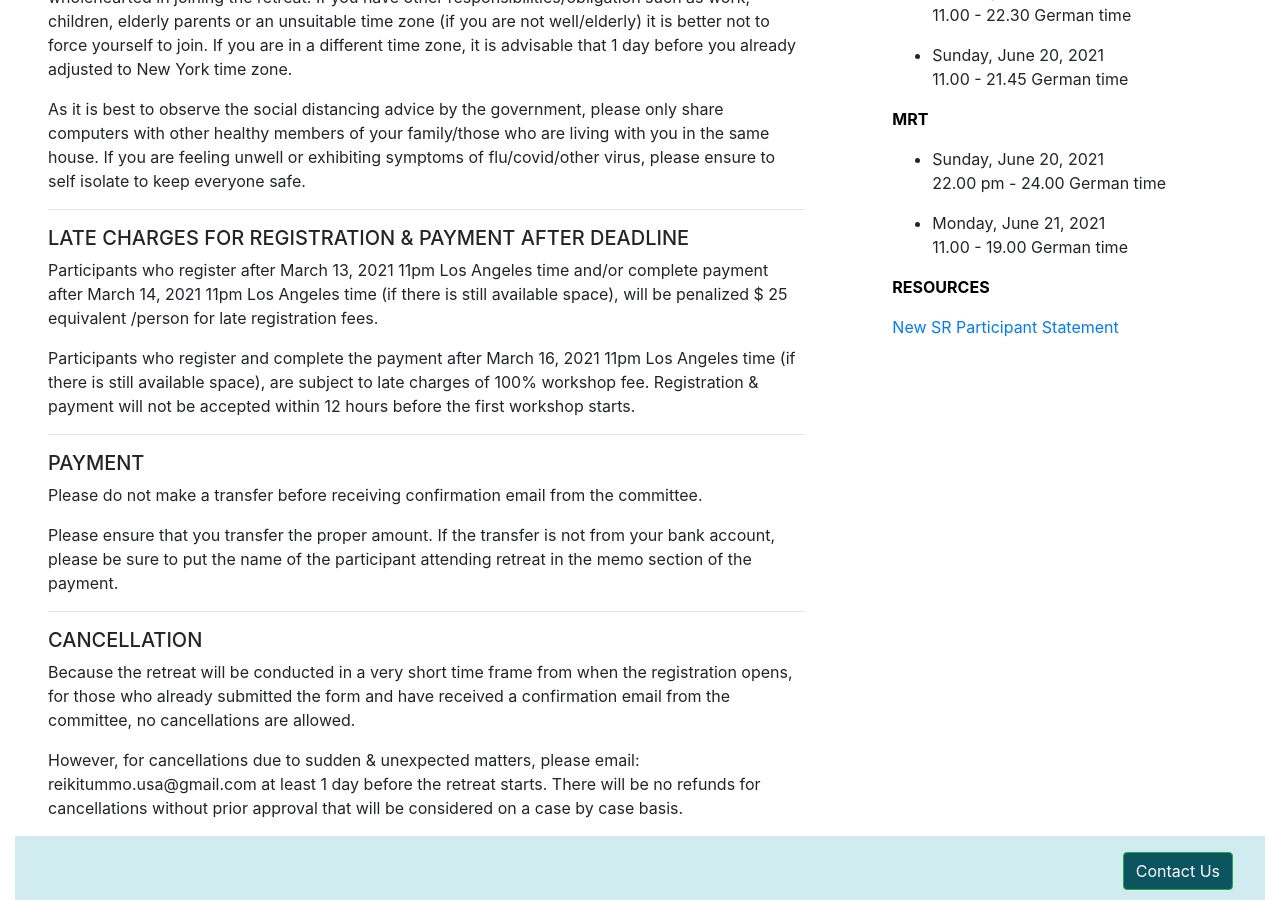
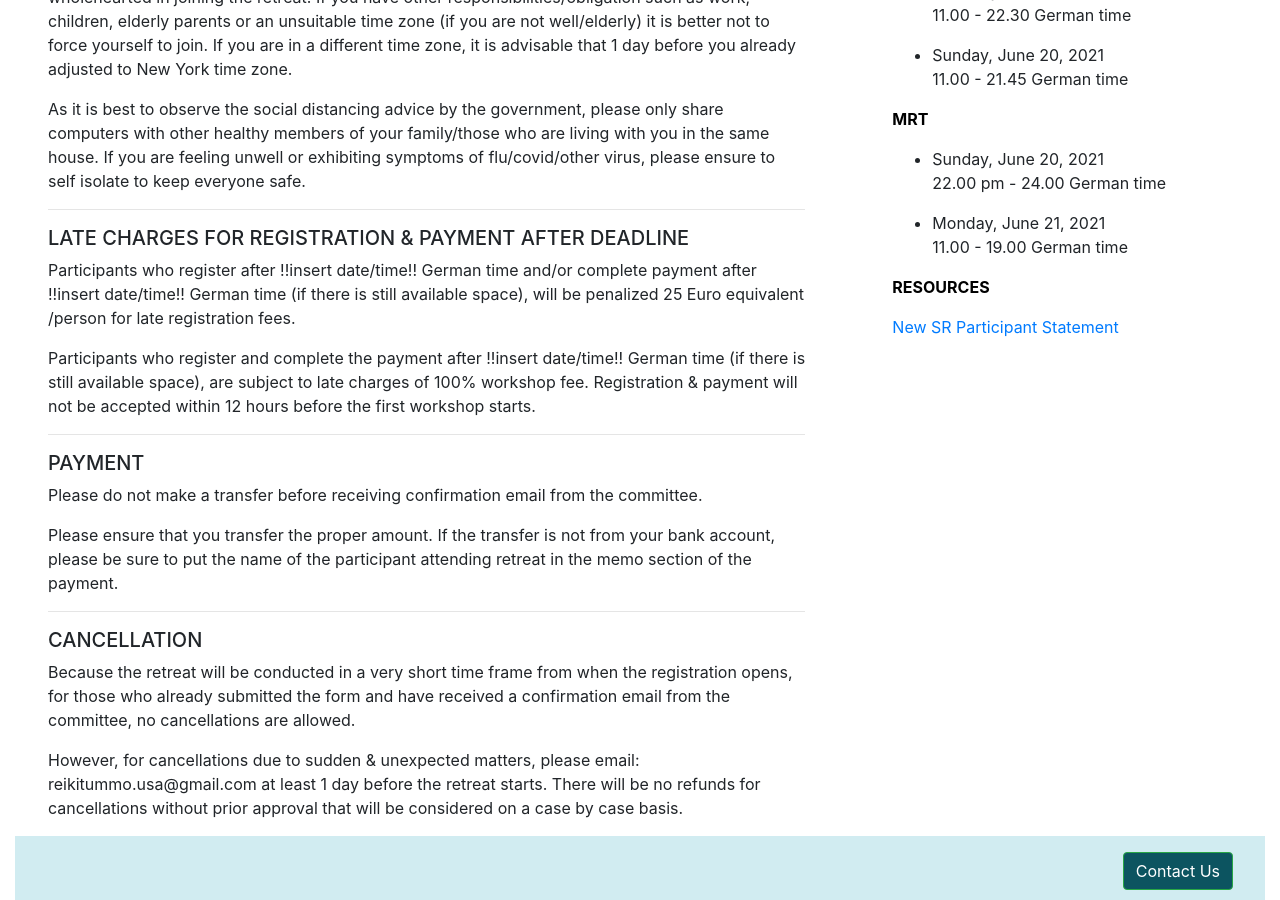
Before and after one commit to dizzy42/retreat_europe_2021, a Jekyll site: the page built from registration.html, in a window 1280 px wide and 900 px high, scrolled down 825 px. Built offline with Jekyll 4.4.1, drawn with Linux system fonts in a browser that asks for light colours.

Commit message:
Took out some LA date/times

```diff
--- a/registration.html
+++ b/registration.html
@@ -31,10 +31,10 @@
       LATE CHARGES FOR REGISTRATION & PAYMENT AFTER DEADLINE
     </h5>
     <p>
-      Participants who register after March 13, 2021 11pm Los Angeles time and/or complete payment after March 14, 2021 11pm Los Angeles time (if there is still available space), will be penalized $ 25 equivalent /person for late registration fees.
+      Participants who register after !!insert date/time!! German time and/or complete payment after !!insert date/time!! German time (if there is still available space), will be penalized 25 Euro equivalent /person for late registration fees.
     </p>
     <p>
-    Participants who register and complete the payment after March 16, 2021 11pm Los Angeles time (if there is still available space), are subject to late charges of 100% workshop fee. Registration & payment will not be accepted within 12  hours before the first workshop starts.
+    Participants who register and complete the payment after !!insert date/time!! German time (if there is still available space), are subject to late charges of 100% workshop fee. Registration & payment will not be accepted within 12  hours before the first workshop starts.
     </p>
     <hr>
 		<h5 align="left">
```
